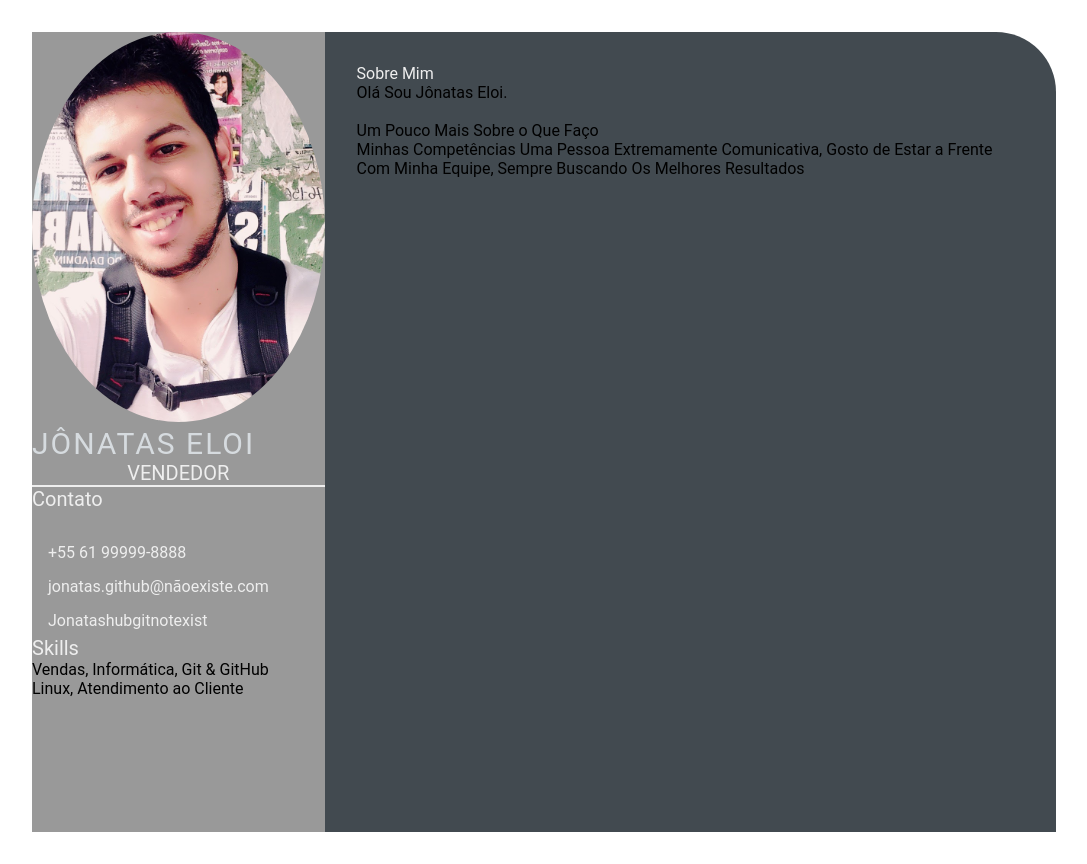
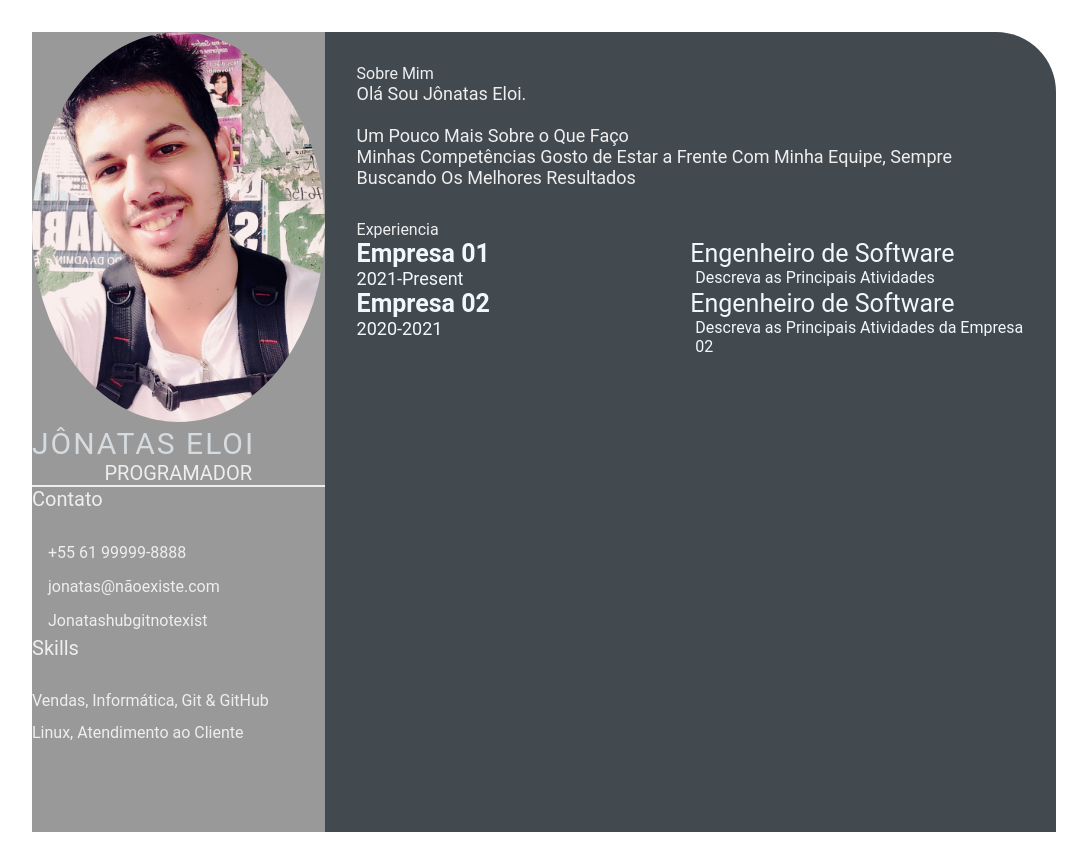
Before and after one commit to jonataseloidefaria/euconsigo.github.io, a plain HTML site: page index.html in a window 1280 px wide. Shown: the whole page, without its empty margins (96-1183 px from the left). Drawn offline with Linux system fonts and the light colour scheme.

Commit message:
feat-add-job-details

```diff
--- a/index.html
+++ b/index.html
@@ -5,7 +5,7 @@
     <meta http-equiv="X-UA-Compatible" content="IE=edge">
     <meta name="viewport" content="width=device-width, initial-scale=1.0">
     <title>Jônatas Eloi CV</title>
-
+    <!-- Custom CSS -->
     <link rel="stylesheet" href="style.css">
 
 </head>
@@ -16,17 +16,18 @@
                 <div class="profile">
                     <img class="profile-image" img src="img/Perfil.JPG" alt="profile image">
                     <p class="name">Jônatas Eloi</p>
-                    <p class="profession">Vendedor</p>
+                    <p class="profession">Programador</p>
                 </div>
                 <div class="contact-info">
                     <p class="left-title">Contato</p>
                     <ul>
-                        <li><i class="fa fa-phone"></i>+55 61 99999-8888</li>
-                        <li><i class="fa fa-envelope"></i>jonatas.github@nãoexiste.com</li>
-                        <li><i class="fa fa-github"></i>Jonatashubgitnotexist</li>
+                        <li><i class="fa fa-phone"></i>+55 61 99999-8888
+                        <li><i class="fa fa-envelope"></i>jonatas@nãoexiste.com
+                        <li><i class="fa fa-github"></i>Jonatashubgitnotexist
+                        </li>
                     </ul>
                 </div>
-                <div class="Skills"></p>
+                <div class="skills">
                     <p class="left-title">Skills</p>
                     <ul>
                         <li><p>Vendas, Informática, Git & GitHub</p></li>
@@ -37,17 +38,46 @@
         </section>
         <section class="right-section">
             <div class="right-section-contents">
+                <!-- sobre mim -->
                 <section class="about gap">
                     <div class="right-title">Sobre Mim</div>
-                    <p class="About-me-contents">
+                    <p class="about-me-contents">
                         Olá Sou Jônatas Eloi.<br>
                         <br> Um Pouco Mais Sobre o Que Faço
                         <br> Minhas Competências
-                        Uma Pessoa Extremamente Comunicativa, Gosto de Estar a Frente Com Minha Equipe, Sempre Buscando Os Melhores Resultados<br>
+                        Gosto de Estar a Frente Com Minha Equipe, Sempre Buscando Os Melhores Resultados<br>
                     </p>
                 </section>
-            </div>
+                <!-- fim sobre mim -->
+
+                <!-- experiencia -->
+                <section class="experience gap">
+                    <div class="right-title">Experiencia</div>
+                    <div class="experience-contents">
+                        <div class="exp-left">
+                            <p class="exp-company-name">Empresa 01</p>
+                            <p class="exp-time-period">2021-Present</p>
+                        </div>
+                        <div class="exp-right">
+                            <p class="exp-position">Engenheiro de Software</p>
+                            <p class="exp-desc">
+                                Descreva as Principais Atividades
+                        </p>
+                     </div>
+                     <div class="exp-left">
+                        <p class="exp-company-name">Empresa 02</p>
+                        <p class="exp-time-period">2020-2021</p>
+                    </div>
+                    <div class="exp-right">
+                        <p class="exp-position">Engenheiro de Software</p>
+                        <p class="exp-desc">
+                            Descreva as Principais Atividades da Empresa 02
+                    </p>
+                 </div>
+                </div>
+            </section>
         </section>
+
     </main>
 </body>
 </html>
--- a/style.css
+++ b/style.css
@@ -101,3 +101,38 @@
     font-size: 18px;
     color: #eeeeee;
 }
+
+.experience-contents,
+.education-contents,
+.awards-contents {
+    display: grid;
+    grid-template-columns: repeat(2, 1fr);
+    padding-bottom: 2rem;
+    color: #F1F8FD;
+}
+
+.exp-company-name,
+.education-school-name,
+.awards-company-name {
+    font-size: 25px;
+    font-weight: bold;
+}
+
+.exp-time-period,
+.educationp-time-period,
+.awards-time-period {
+    font-size: 18px;
+}
+
+.exp-position,
+.education-subject,
+.awards-name {
+    font-size: 25px;
+}
+
+.exp-desc,
+.education-desc,
+.awards-desc {
+    font-size: 16px;
+    padding-left: 5px;
+}
```
